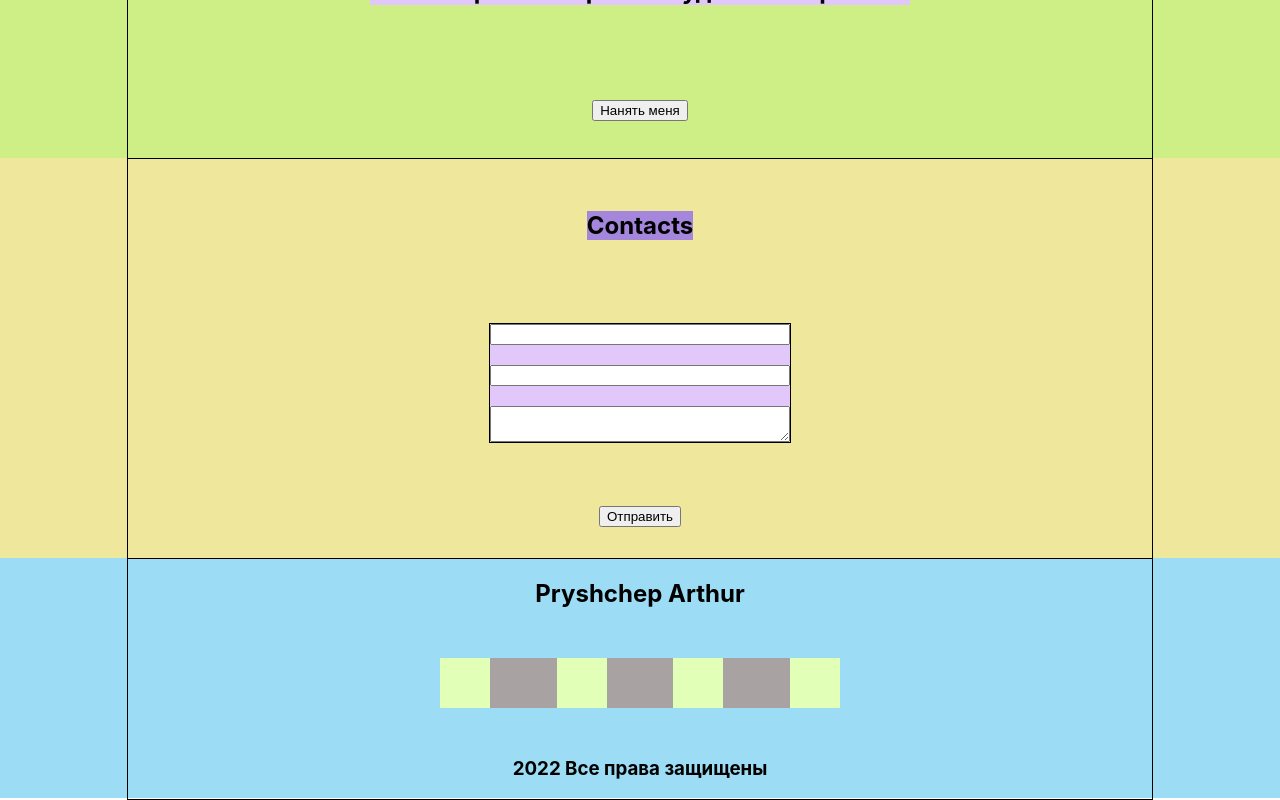
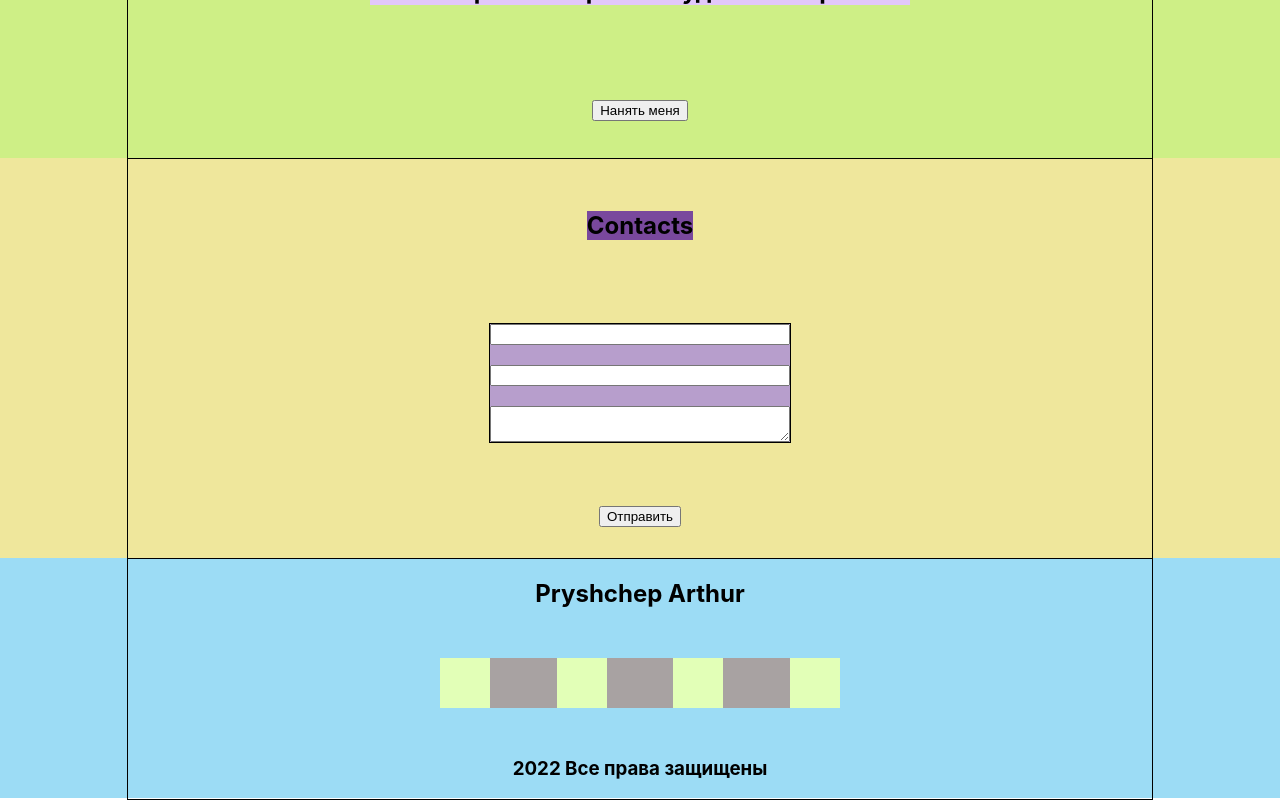
Before and after one commit to Arturp1994/Portfolio, a React (Create React App) app: page / in a window 1280 px wide. Shown: the part 2562-3362 px from the top of the page. Built offline with nearby package versions, Linux system fonts and the light colour scheme.

Commit message:
Portfolio v4

```diff
--- a/src/contacts/Contacts.module.css
+++ b/src/contacts/Contacts.module.css
@@ -5,7 +5,7 @@
 
 .form{
     border: 1px solid;
-    background-color: #e2c8fa;
+    background-color: #b79ecc;
     display: flex;
     flex-direction: column;
     width: 300px;
@@ -20,5 +20,5 @@ margin-bottom: 20px;
 }
 
 .title{
-    background-color: #a486dc;
+    background-color: #79489d;
 }
```
